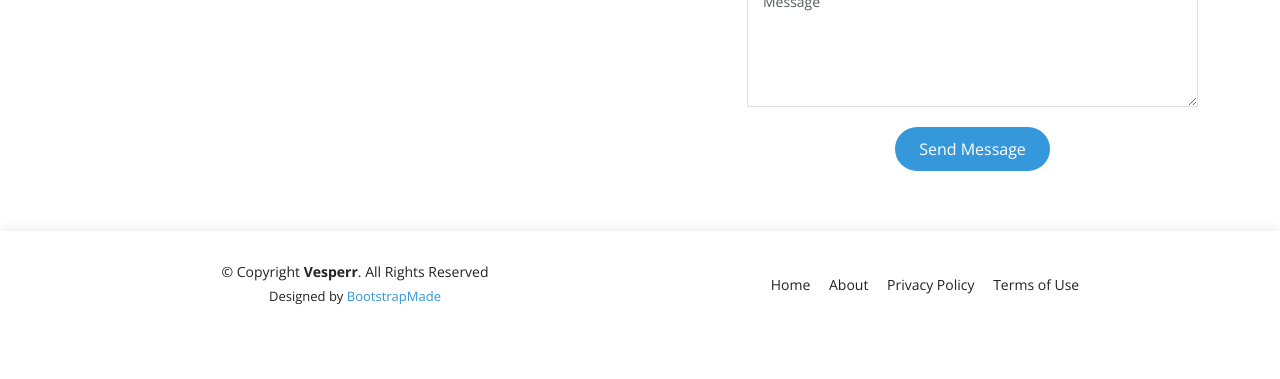
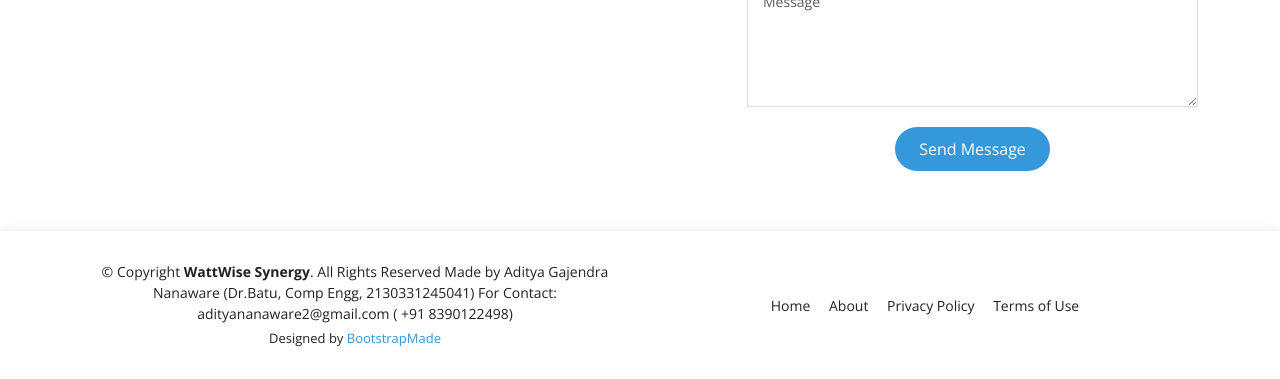
Before and after one commit to adityananaware/Vesperr, a plain HTML site: page index.html in a window 1280 px wide. Shown: the part 7739-8118 px from the top of the page. Before the commit the page ends 8076 px from the top, so only its background shows below. Drawn offline with nearby package versions, Linux system fonts and the light colour scheme.

Commit message:
Update index.html

```diff
--- a/index.html
+++ b/index.html
@@ -702,7 +702,11 @@
       <div class="row d-flex align-items-center">
         <div class="col-lg-6 text-lg-left text-center">
           <div class="copyright">
-            &copy; Copyright <strong>Vesperr</strong>. All Rights Reserved
+            &copy; Copyright <strong>WattWise Synergy</strong>. All Rights Reserved
+            Made by Aditya Gajendra Nanaware (Dr.Batu, Comp Engg, 2130331245041)
+            For Contact: adityananaware2@gmail.com ( +91 8390122498)
+
+
           </div>
           <div class="credits">
             <!-- All the links in the footer should remain intact. -->
```
